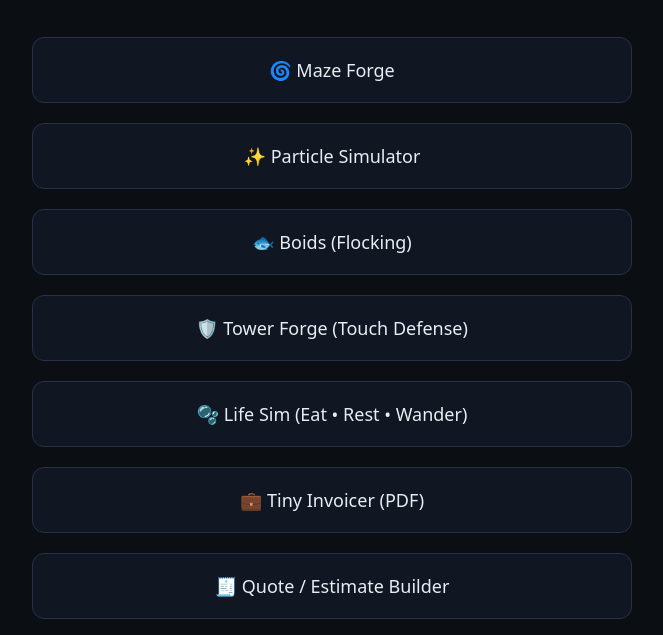
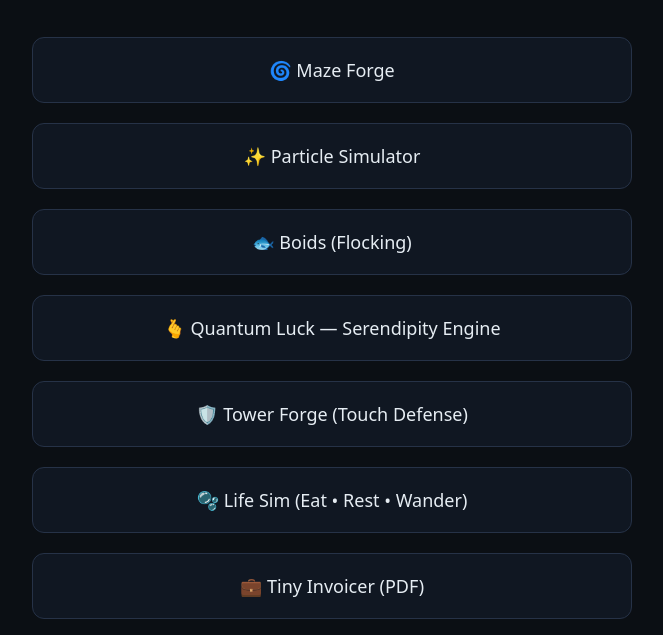
Before and after one commit to josh1856/the_playground, a plain HTML site: page index.html in a window 1280 px wide. Shown: the part 165-800 px from the top of the page, without its empty margins (308-971 px from the left). Drawn offline with Linux system fonts and the light colour scheme.

Commit message:
Update index.html

```diff
--- a/index.html
+++ b/index.html
@@ -46,6 +46,7 @@
     <a href="maze.html">🌀 Maze Forge</a>
     <a href="particles.html">✨ Particle Simulator</a>
     <a href="boids.html">🐟 Boids (Flocking)</a>
+    <a href="luck.html">🫰 Quantum Luck — Serendipity Engine</a>
     <a href="tower.html">🛡️ Tower Forge (Touch Defense)</a>
     <a href="life.html">🫧 Life Sim (Eat • Rest • Wander)</a>
     <a href="invoice.html">💼 Tiny Invoicer (PDF)</a>
```
